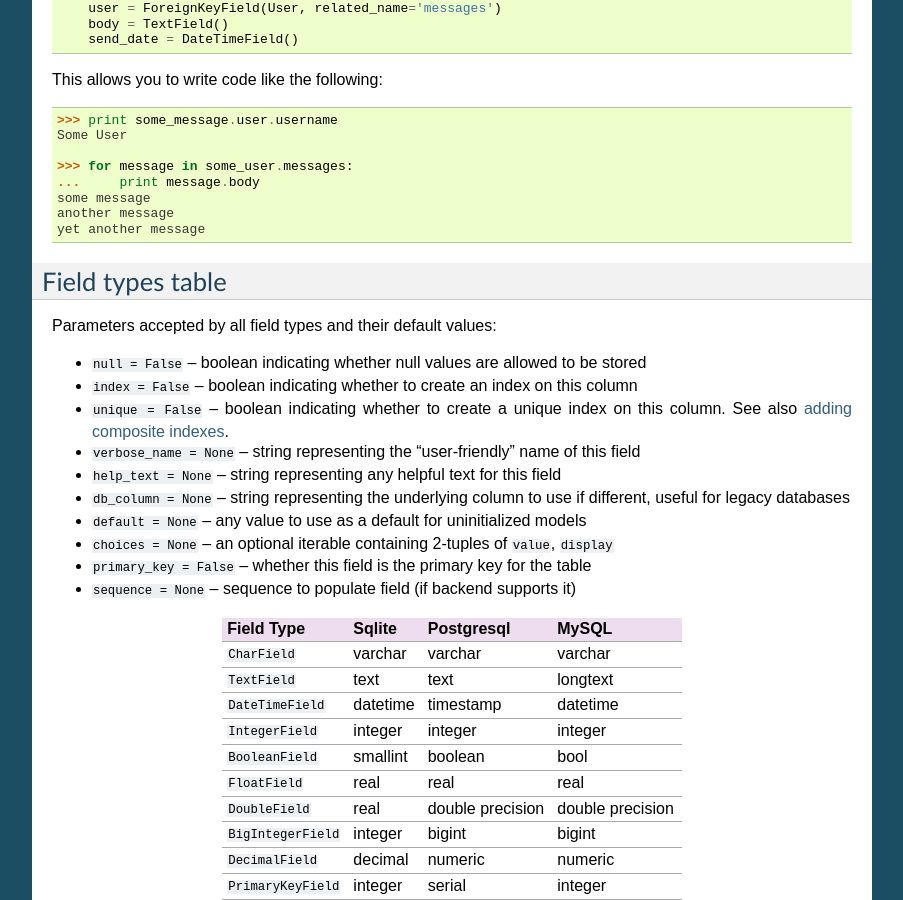
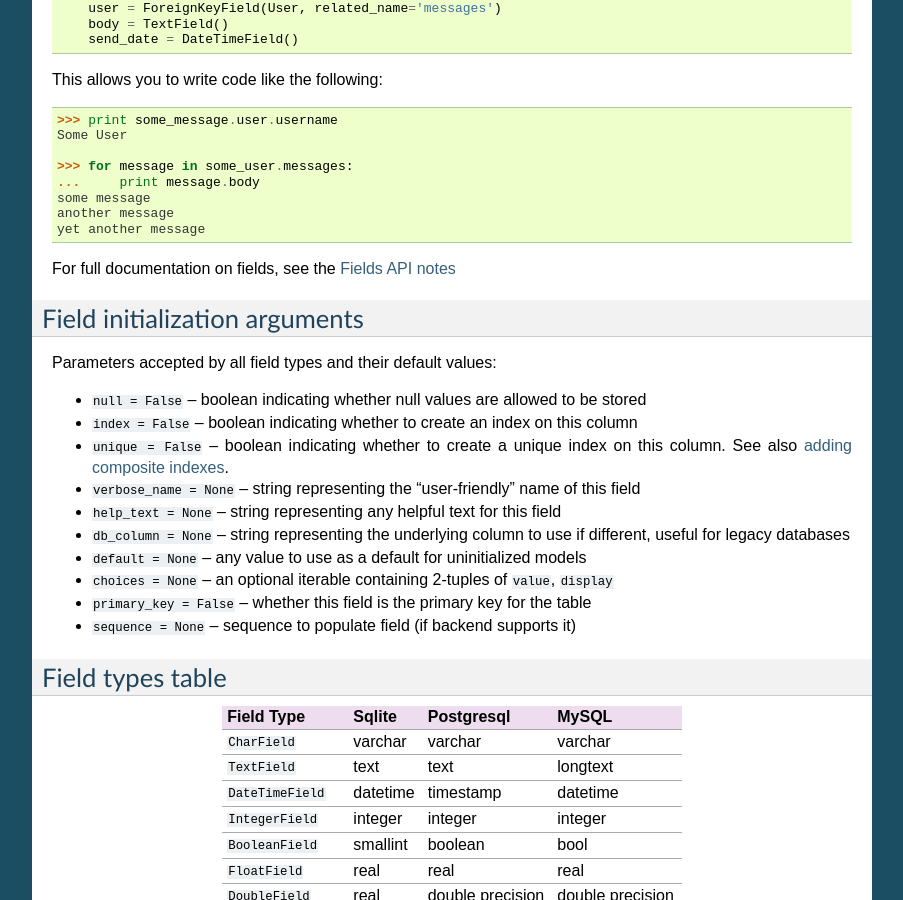
Before and after one commit to coleifer/peewee, a Sphinx documentation site: the page built from docs/peewee/models.rst, in a window 1280 px wide and 900 px high, scrolled down 4219 px. Shown: the whole window, without its empty margins (198-1101 px from the left). Built offline with Sphinx 7.4.7, drawn with Linux system fonts in a browser that asks for light colours; some of the changed text lies outside the part shown.

Commit message:
Doc enhancement for fields

```diff
--- a/docs/peewee/models.rst
+++ b/docs/peewee/models.rst
@@ -306,9 +306,11 @@ This allows you to write code like the following:
     another message
     yet another message
 
+For full documentation on fields, see the :ref:`Fields API notes <fields-api>`
 
-Field types table
------------------
+
+Field initialization arguments
+------------------------------
 
 Parameters accepted by all field types and their default values:
 
@@ -323,6 +325,9 @@ Parameters accepted by all field types and their default values:
 * ``primary_key = False`` -- whether this field is the primary key for the table
 * ``sequence = None`` -- sequence to populate field (if backend supports it)
 
+
+Field types table
+-----------------
 
 ===================   =================   =================   =================
 Field Type            Sqlite              Postgresql          MySQL
```
